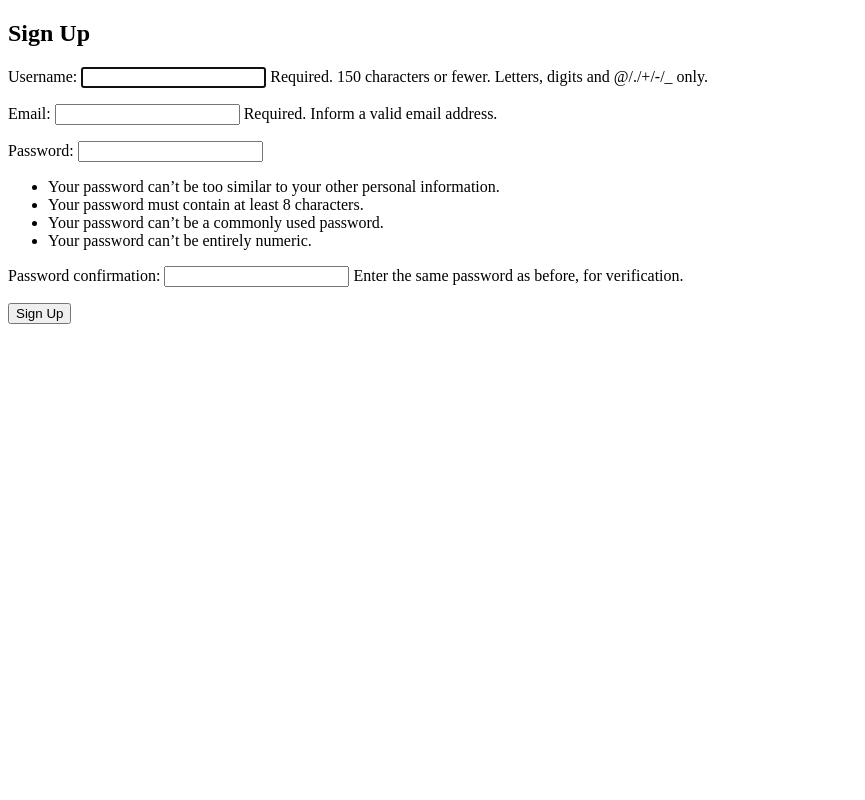
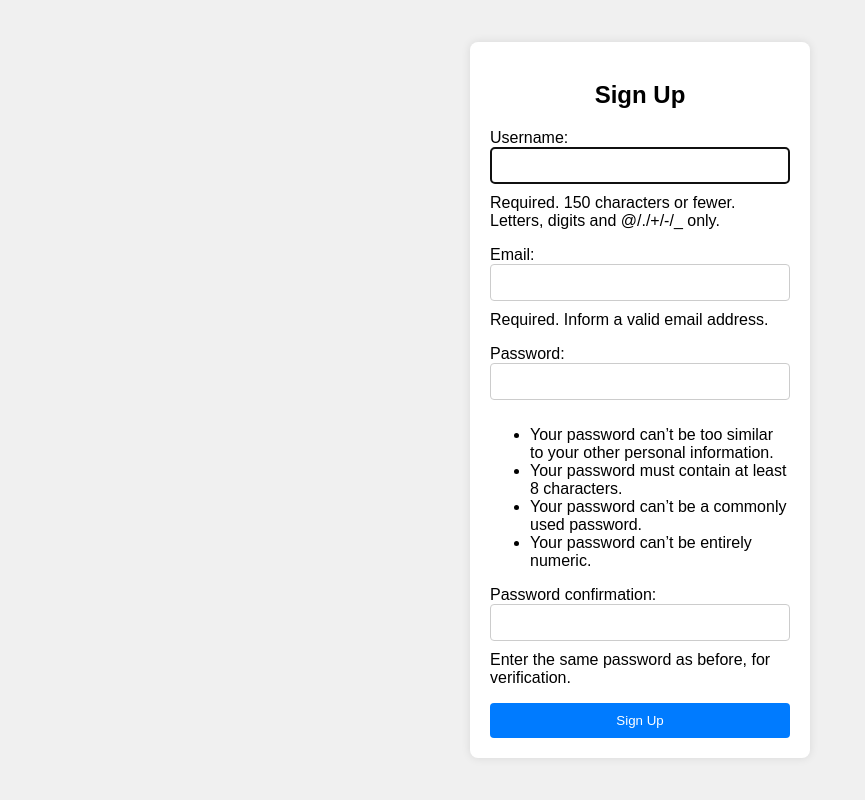
Before and after one commit to deepakatAviSoft/-Weekly-assignemet-_task_manage_repo, a Django app: page / in a window 1280 px wide. Shown: the whole page, without its empty margins (0-865 px from the left). Run offline with Django 5.2, Linux system fonts and the light colour scheme.

Commit message:
version1.4

```diff
--- a/task_manager/base/templates/signup.html
+++ b/task_manager/base/templates/signup.html
@@ -1,14 +1,68 @@
-<!-- signup.html -->
 <!DOCTYPE html>
 <html lang="en">
 <head>
     <meta charset="UTF-8">
     <title>Sign Up</title>
+    <style>
+        body {
+            font-family: Arial, sans-serif;
+            margin: 0;
+            padding: 0;
+            background-color: #f0f0f0;
+            display: flex;
+            justify-content: center;
+            align-items: center;
+            height: 100vh;
+        }
+
+        form {
+            background-color: #fff;
+            padding: 20px;
+            border-radius: 8px;
+            box-shadow: 0 0 10px rgba(0, 0, 0, 0.1);
+            width: 300px;
+        }
+
+        h2 {
+            text-align: center;
+            margin-bottom: 20px;
+        }
+
+        input[type="text"],
+        input[type="email"],
+        input[type="password"] {
+            width: 100%;
+            padding: 10px;
+            margin-bottom: 10px;
+            border: 1px solid #ccc;
+            border-radius: 4px;
+            box-sizing: border-box;
+        }
+
+        button[type="submit"] {
+            width: 100%;
+            padding: 10px;
+            background-color: #007bff;
+            color: #fff;
+            border: none;
+            border-radius: 4px;
+            cursor: pointer;
+        }
+
+        button[type="submit"]:hover {
+            background-color: #0056b3;
+        }
+
+        .errorlist {
+            color: red;
+            margin-bottom: 10px;
+        }
+    </style>
 </head>
 <body>
-    <h2>Sign Up</h2>
     <form method="post">
         {% csrf_token %}
+        <h2>Sign Up</h2>
         {{ form.as_p }}
         <button type="submit">Sign Up</button>
     </form>
```
Also changed, not shown: task_manager/db.sqlite3, 1 other file.
